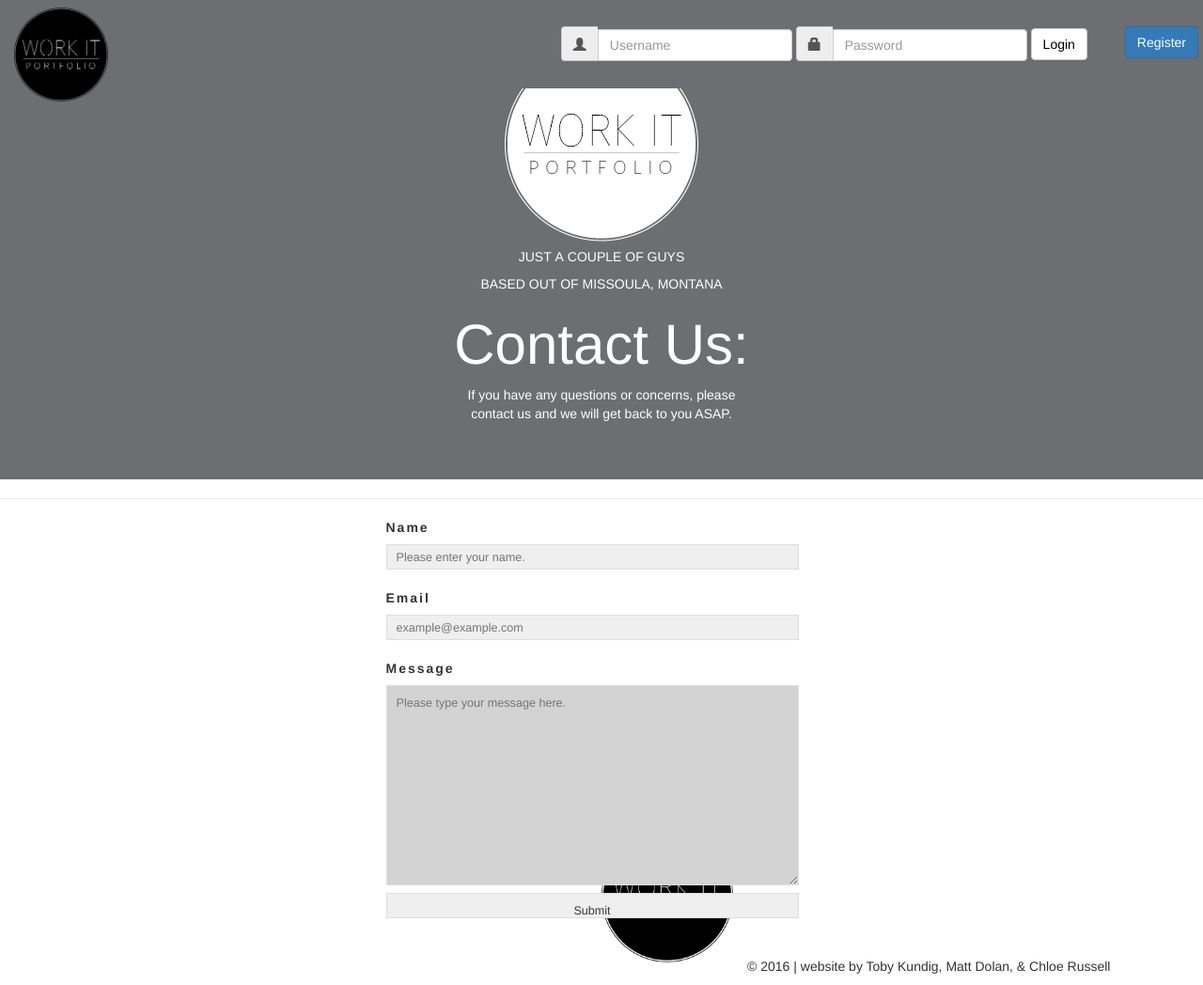
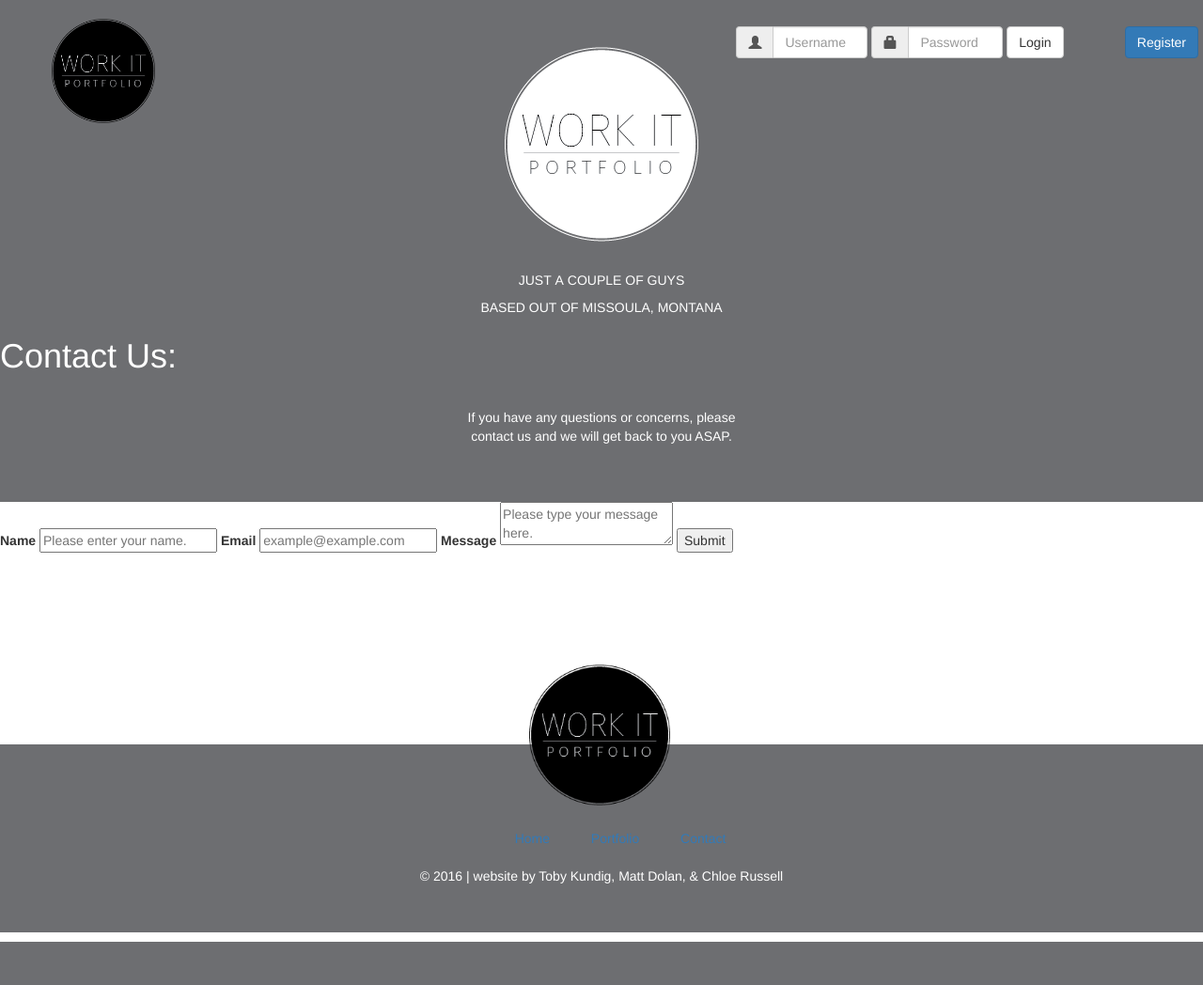
Before and after one commit to TobiasKundig/CSCI491Project, a Django app: page /contact/ in a window 1280 px wide. Shown: the whole page at 94% size. After the commit the page ends 1002 px from the top, so only its background shows below. Run offline with Django 3.2, Linux system fonts and the light colour scheme; parts of the project's set-up code (start-up, migrations or seed data) failed here and were passed over; some libraries are stand-ins or nearby versions.

Commit message:
Lots of changes, fixed tons of errors causing conflicts with styling

```diff
--- a/portfolio/static/src/css/contactStylesheet.css
+++ b/portfolio/static/src/css/contactStylesheet.css
@@ -3,14 +3,6 @@
     margin-right: auto;
     margin-left: auto;
     align-content: center;
-}
-
-h1{
-    display: block;
-    margin-right: auto;
-    margin-left: auto;
-    text-align: center;
-    font-size: 60px;
 }
 
 #contactText{
@@ -21,24 +13,11 @@ h1{
     width: 25%;
 }
 
-label{
-    display: block;
-    margin-top: 20px;
-    letter-spacing: 2px;
-}
-
 .contactHeader{
     background-color: #6D6E71;
     color: white;
     padding-top: 50px;
     padding-bottom: 50px;
-}
-
-/*Center the page*/
-.centered{
-    display: block;
-    margin: 0 auto;
-    width: 576px;
 }
 
 #contactInfo{
@@ -50,26 +29,3 @@ label{
     font-variant-caps: all-petite-caps;
     font-size: 20px;
 }
-
-/*Center the form within the page*/
-form{
-    margin: 0 auto;
-    width: 459px;
-}
-
-/*Style the text boxes*/
-input, textarea{
-    width: 439px;
-    height: 27px;
-    background: #efefef;
-    border: 1px solid #dedede;
-    padding: 10px;
-    margin-top: 3px;
-    font-size: 0.9em;
-    color: #3a3a3a;
-}
-
-textarea{
-    height: 213px;
-    background-color: lightgray;
-}
--- a/portfolio/static/src/css/footerStylesheet.css
+++ b/portfolio/static/src/css/footerStylesheet.css
@@ -1,18 +1,21 @@
 
+.footer{
+    margin-top: 10px;
+    padding-top: 90px;
+    padding-bottom: 50px;
+    background-color: #6D6E71;
+    color: white;
+    text-align: center;
 
-/*Logo style
-#footerLogo{
-    margin-left: auto;
-    margin-right: auto;
-    width: 20%;
-    height: 20%;
-    padding: 25px;
+}
+.footerLinks{
+    padding-top: 75px;
+    padding-bottom: 75px;
+    padding-left: 40px;
+}
+p{
+    padding-top: 25px;
 
-}*/
-
-/*Unvisited Link*/
-a:link{
-    color: white;
 }
 
 /*visited link*/
@@ -21,11 +24,6 @@ a:visited{
     text-decoration: none;
 }
 
-/* mouse over link*/
-a:hover{
-    text-decoration: underline;
-}
-
 /*selected link*/
 a:active{
     text-decoration: none;
--- a/portfolio/static/src/css/navStylesheet.css
+++ /dev/null
@@ -1,24 +0,0 @@
-/* navbar */
-.navbar-default {
-    background-color: #6D6E71;
-    /*border-color: #E7E7E7;*/
-     border-bottom: 1px solid #000000;
-}
-
-.navbar-grey{
-    background-color: #6D6E71;
-
-}
-
-.topLogo{
-    display: inline-block;
-    width: 100px;
-    height: auto;
-    padding-top: auto;
-    padding-left: 25px;
-}
-
-#loginButton{
-    background-color: white;
-    color: black;
-}
--- a/portfolio/static/src/css/profileHeader.css
+++ b/portfolio/static/src/css/profileHeader.css
@@ -1,4 +1,5 @@
 .image-landscape {
+
     display: block;
     position: relative;
     width: 200px;
@@ -10,12 +11,13 @@
 }
 
 .image-landscape img {
+
+    border-top: 200px;
     width: auto;
     height: 100%;
     margin-left: -50px;
 
 }
-
 
 .profileHead-name{
     font-size: 28px;
--- a/templates/portfolio/base.html
+++ b/templates/portfolio/base.html
@@ -54,7 +54,7 @@
                 <div class="navbar-header">
 
                     <a class="navbar-brand" rel="home" href="#" title="portfolio">
-                        <img style="max-width:100px; margin-top: -7px;"
+                        <img style="max-width:110px; margin-top: 5px;margin-left: 40px;"
                              src="{% static 'src/img/FinalLogoBlackFilled.png' %}">
                     </a>
                 </div>
@@ -69,25 +69,25 @@
                         <form id="register" method="post" class="navbar-form navbar-right" role="form" action="{% url 'logout' %}">
 
                             <li class="dropdown">
-                                    <a href="#" class="dropdown-toggle" data-toggle="dropdown">
+                                <a href="#" class="dropdown-toggle" data-toggle="dropdown" style="padding: 20px;">
                                     <span class="glyphicon glyphicon-user"></span>
                                     <strong>{{ request.user.first_name }}</strong>
                                     <span class="glyphicon glyphicon-chevron-down"></span>
                                 </a>
-                                    <ul class="dropdown-menu" style="width: 300px;padding: 20px;">
+                                <ul class="dropdown-menu" style="width: 200%;padding: 20px;">
                                     <li>
                                         <div class="navbar-login">
                                             <div class="row">
                                                 <div class="col-lg-4">
                                                     <p class="text-center">
-                                                            <span class="glyphicon glyphicon-user icon-size"></span>
+                                                        <img style="width: 100px;height: 100px;border-radius: 50%;" src="{{ portfolio.img.url }}">
                                                     </p>
                                                 </div>
                                                 <div class="col-lg-8">
                                                     <p class="text-left"><strong>{{ request.user.first_name }}</strong></p>
                                                     <p class="text-left small">{{ request.user.email }}</p>
                                                     <p class="text-left">
-                                                            <a href="#" class="btn btn-primary btn-block btn-sm">Profile</a>
+                                                        <a href="{% url 'profile' %}" class="btn btn-primary btn-block btn-sm">Profile</a>
                                                     </p>
                                                 </div>
                                             </div>
@@ -98,9 +98,9 @@
                                     <li class="divider"></li>
                                     <li><a href="#">User stats<span class="glyphicon glyphicon-stats pull-right"></span></a></li>
                                     <li class="divider"></li>
-                                        <li><a href="#">Messages<span class="glyphicon badge pull-right">42</span></a></li>
+                                    <li><a href="#">Messages<span class="badge pull-right">42</span></a></li>
                                     <li class="divider"></li>
-                                        <li><a href="#">Favourites Snippets <span class="glyphicon glyphicon-heart pull-right"></span></a></li>
+                                    <li><a href="#">Favorite Profiles <span class="glyphicon glyphicon-heart pull-right"></span></a></li>
                                     <li class="divider"></li>
                                     <li><a href="{% url 'logout' %}">Sign Out <span class="glyphicon glyphicon-log-out pull-right"></span></a></li>
                                 </ul>
@@ -110,33 +110,29 @@
                             {% csrf_token %}
                             <button type="submit" id="logoutButton" class="btn btn-default" value="Submit" >Logout</button>
                             </p>-->
+                        </form>
+                    </ul>
                 </div>
-                        </form>
                         {% else %}
 
-                        <form id="register" class="navbar-form navbar-right" style="padding: 20px;" role="form" action="{% url 'register' %}">
+                <form id="register" class="navbar-form navbar-right" style="display: inline-block;padding: 20px;" role="form" action="{% url 'register' %}">
                     {% csrf_token %}
                     <button type="submit" class="btn btn-primary" value="register">Register</button>
                 </form>
-
-                        <form id="signin" class="navbar-form navbar-right" style="padding: 20px;" role="form" method="post" action="{% url 'login' %}">
+                <form id="signin" style="display: inline-block;padding: 20px;" class="navbar-form navbar-right" role="form" method="post" action="{% url 'login' %}">
                     {% csrf_token %}
-
-                            <div class="input-group">
+                    <div class="input-group col-xs-3 col-xs-offset-4">
                         <span class="input-group-addon"><i class="glyphicon glyphicon-user"></i></span>
                         <input id="username" type="text" class="form-control" name="username" placeholder="Username"/>
                     </div>
 
-                            <div class="input-group">
+                    <div class="input-group col-xs-3">
                         <span class="input-group-addon"><i class="glyphicon glyphicon-lock"></i></span>
                         <input id="password" type="password" name="password" class="form-control" placeholder="Password">
                     </div>
                     <button type="submit" id="loginButton" class="btn btn-default" value="Submit">Login</button>
                 </form>
-
                 {% endif %}
-                    </ul>
-                </div>
             </div>
         </nav>
 
@@ -148,23 +144,26 @@
     {% endblock content %}
 
 
-        <footer>
+        <footer style="padding-top: 15%;">
             <div >
-                <a class="navbar-brand" style="display: block;padding-left: 50%" href="#" title="portfolio">
-                    <img style="max-width:140px; margin-top: -110px;"
-                         src="{% static 'src/img/FinalLogoBlackFilled.png' %}">
+
+                <a class="navbar-brand" style="display: block;padding-left: 44%" href="#" title="portfolio">
+                    <img style="max-width:150px; margin-top: -90px;" src="{% static 'src/img/FinalLogoBlackFilled.png' %}">
                 </a>
             </div>
 
-            <br>
 
-
+            <p class="footer">
                 <a class="footerLinks" href="{% url 'index' %}">Home </a>
 
                 <a class="footerLinks" href="{% url 'profile' %}">Portfolio</a>
 
                 <a class="footerLinks" href="{% url 'contact' %}">Contact</a>
-            <p class="footer">&copy; 2016 &#124; website by Toby Kundig, Matt Dolan, & Chloe Russell</p>
+                <br>
+                <br>
+
+                &copy; 2016 &#124; website by Toby Kundig, Matt Dolan, & Chloe Russell
+            </p>
         </footer>
 
     <script>
--- a/templates/portfolio/contact.html
+++ b/templates/portfolio/contact.html
@@ -20,14 +20,8 @@
 
     </div>
 
-
-    <hr>
-
-
-
     <div class="centered">
         <form>
-
             <label>Name</label>
             <input name="name" placeholder="Please enter your name.">
 
--- a/templates/portfolio/index.html
+++ b/templates/portfolio/index.html
@@ -9,7 +9,7 @@
     <body>
     {% block content %}
 
-<div class="container">
+<div class="container" style="padding-top: 120px;">
     <div class="jumbotron" id="jumbotron">
 
         <canvas id="myCanvas" width="1000" height="600"></canvas>
--- a/templates/portfolio/register.html
+++ b/templates/portfolio/register.html
@@ -6,7 +6,7 @@
 {% endif %}
 
 
-<div class="container">
+<div class="container" style="padding-top: 15%;">
     <div class="jumbotron">
         <form method="POST" class="form-horizontal">
             {% csrf_token %}
```
Also changed, not shown: portfolio/static/src/css/sideNavStylesheet.css (+0 -8 lines), portfolio/static/src/css/style.css (deleted, +0 -136 lines), portfolio/static/src/pages/contact.html (deleted, +0 -92 lines), templates/portfolio/portfolio/portfolio.html (+16 -32 lines). Lines whose indentation alone changed are shown as unchanged.
